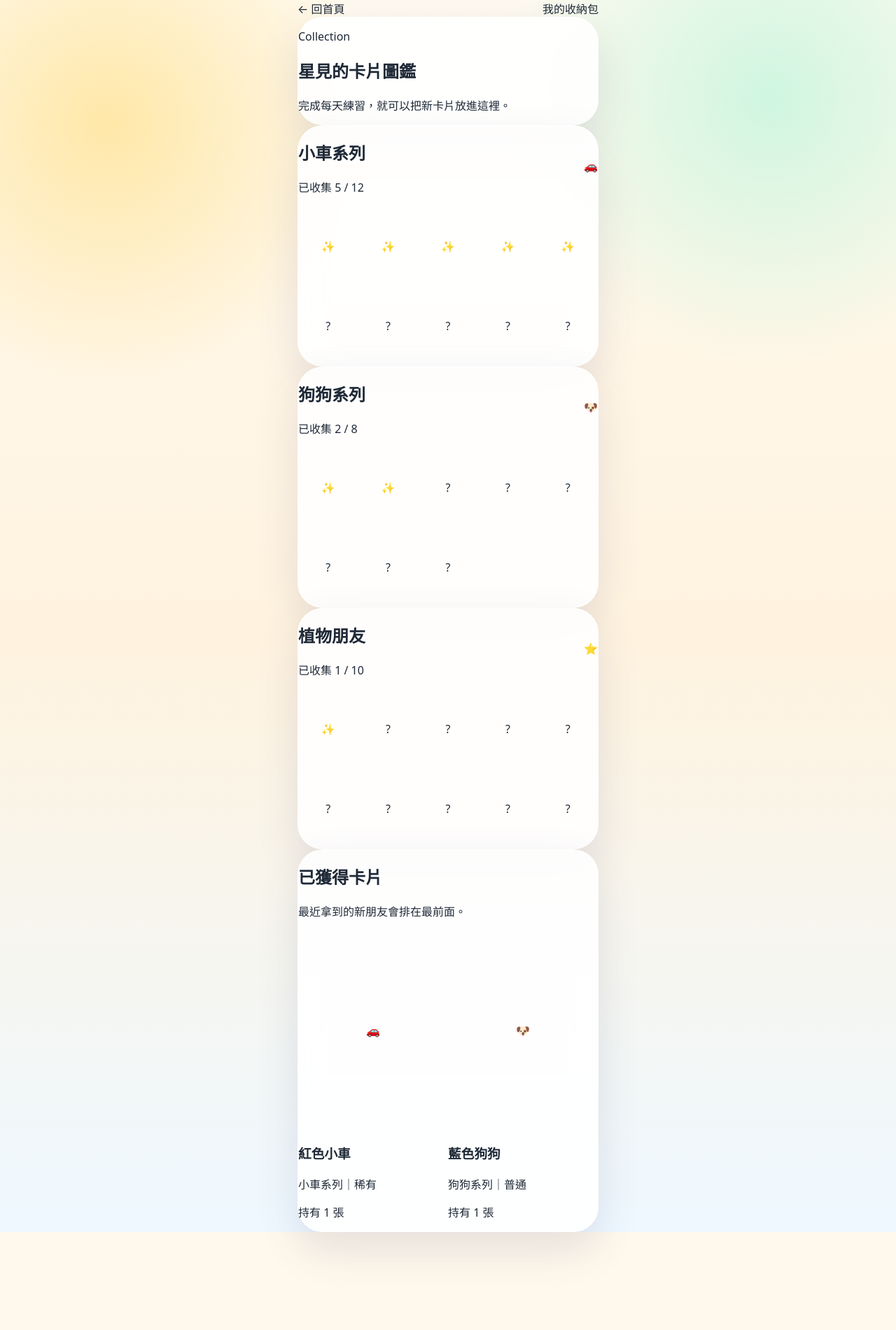
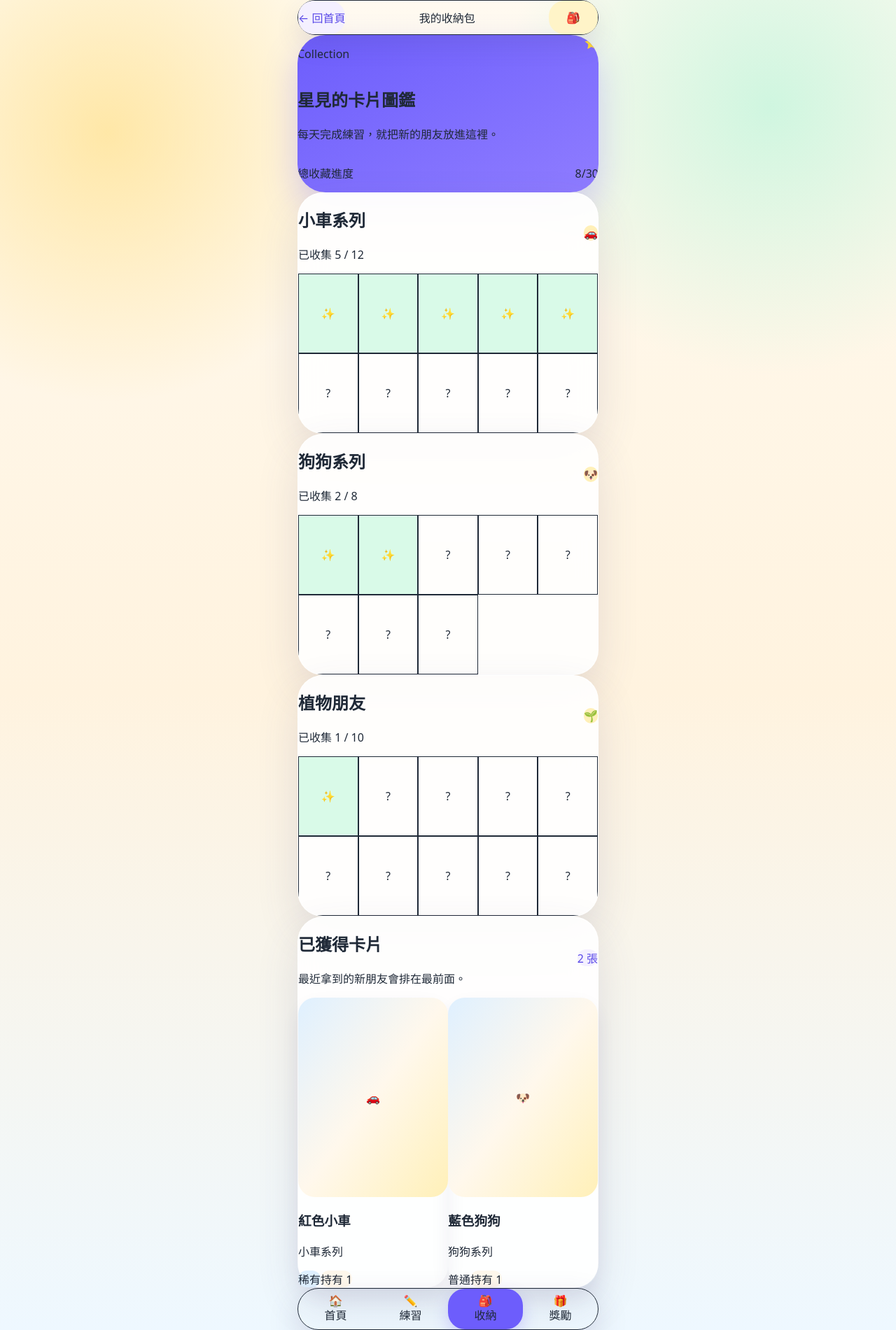
Before and after one commit to daisanity-svg/star-practice-pwa, a Next.js app: page /collection in a window 1280 px wide. Shown: the whole page at 70% size. Before the commit the page ends 1761 px from the top, so only its background shows below. Built offline with nearby package versions, Linux system fonts and the light colour scheme; no server answers; the database is empty.

Commit message:
Polish collection page UI

```diff
--- a/app/collection/page.tsx
+++ b/app/collection/page.tsx
@@ -1,5 +1,6 @@
 import Image from 'next/image';
-import Link from 'next/link';
+import { KidBottomNav } from '@/components/KidBottomNav';
+import { KidTopBar } from '@/components/KidTopBar';
 import { PhoneFrame } from '@/components/PhoneFrame';
 import { getChildInventory, getCollectionSummary } from '@/lib/data/rewards';
 
@@ -10,26 +11,40 @@ const rarityLabel: Record<string, string> = {
   legendary: '傳說'
 };
 
+const rarityStyle: Record<string, string> = {
+  common: 'bg-slate-100 text-slate-500',
+  rare: 'bg-[#dff0ff] text-blue-700',
+  super_rare: 'bg-[#f4e8ff] text-purple-700',
+  legendary: 'bg-[#fff0b8] text-amber-900'
+};
+
 export default async function CollectionPage() {
   const [collections, inventory] = await Promise.all([getCollectionSummary(), getChildInventory()]);
+  const ownedTotal = collections.reduce((sum, item) => sum + item.owned, 0);
+  const cardTotal = collections.reduce((sum, item) => sum + item.total, 0);
 
   return (
     <PhoneFrame>
-      <div className="mb-4 flex items-center justify-between">
-        <Link href="/" className="rounded-full bg-white/80 px-4 py-3 text-base font-black text-slate-600 shadow-sm">
-          ← 回首頁
-        </Link>
-        <div className="rounded-full bg-white/80 px-4 py-3 text-base font-black text-grape shadow-sm">
-          我的收納包
+      <KidTopBar title="我的收納包" rightLabel="🎒" />
+
+      <section className="overflow-hidden rounded-[40px] bg-gradient-to-br from-[#6d5dfc] to-[#8f7cff] p-6 text-white shadow-[0_22px_50px_rgba(109,93,252,0.28)]">
+        <div className="flex items-start justify-between gap-4">
+          <div>
+            <p className="rounded-full bg-white/20 px-4 py-2 text-base font-black inline-flex">Collection</p>
+            <h1 className="mt-5 text-4xl font-black leading-tight">星見的卡片圖鑑</h1>
+            <p className="mt-3 text-lg font-bold leading-relaxed text-white/80">每天完成練習，就把新的朋友放進這裡。</p>
+          </div>
+          <div className="flex h-20 w-20 shrink-0 items-center justify-center rounded-[28px] bg-white/20 text-5xl">⭐</div>
+        </div>
+        <div className="mt-6 rounded-[30px] bg-white/15 p-4">
+          <div className="flex items-end justify-between">
+            <p className="text-base font-black text-white/80">總收藏進度</p>
+            <p className="text-3xl font-black">{ownedTotal}/{cardTotal || 0}</p>
+          </div>
+          <div className="mt-3 h-4 overflow-hidden rounded-full bg-white/25">
+            <div className="h-full rounded-full bg-[#fff0b8]" style={{ width: `${cardTotal > 0 ? Math.round((ownedTotal / cardTotal) * 100) : 0}%` }} />
           </div>
         </div>
-
-      <section className="kid-card p-6">
-        <p className="text-base font-bold text-grape">Collection</p>
-        <h1 className="mt-2 text-3xl font-black leading-tight text-ink">星見的卡片圖鑑</h1>
-        <p className="mt-3 text-lg font-bold leading-relaxed text-slate-500">
-          完成每天練習，就可以把新卡片放進這裡。
-        </p>
       </section>
 
       <section className="mt-5 space-y-4">
@@ -37,7 +52,7 @@ export default async function CollectionPage() {
           const percent = collection.total > 0 ? Math.round((collection.owned / collection.total) * 100) : 0;
 
           return (
-            <div key={collection.id} className="kid-card p-5">
+            <div key={collection.id} className="kid-card overflow-hidden p-5">
               <div className="flex items-center justify-between gap-4">
                 <div>
                   <h2 className="text-2xl font-black text-ink">{collection.name}</h2>
@@ -45,21 +60,21 @@ export default async function CollectionPage() {
                     已收集 {collection.owned} / {collection.total}
                   </p>
                 </div>
-                <div className="flex h-16 w-16 items-center justify-center rounded-[24px] bg-butter text-3xl">
-                  {collection.name.includes('車') ? '🚗' : collection.name.includes('狗') ? '🐶' : '⭐'}
+                <div className="flex h-16 w-16 items-center justify-center rounded-[24px] bg-[#fff0b8] text-3xl shadow-sm">
+                  {collection.name.includes('車') ? '🚗' : collection.name.includes('狗') ? '🐶' : collection.name.includes('植物') ? '🌱' : '⭐'}
                 </div>
               </div>
 
               <div className="mt-4 h-4 overflow-hidden rounded-full bg-white/80">
-                <div className="h-full rounded-full bg-grape" style={{ width: `${percent}%` }} />
+                <div className="h-full rounded-full bg-gradient-to-r from-[#6d5dfc] to-[#8f7cff]" style={{ width: `${percent}%` }} />
               </div>
 
               <div className="mt-4 grid grid-cols-5 gap-2">
                 {Array.from({ length: Math.min(collection.total || 5, 10) }).map((_, index) => (
                   <div
                     key={index}
-                    className={`flex aspect-[3/4] items-center justify-center rounded-2xl text-xl shadow-sm ${
-                      index < collection.owned ? 'bg-mint' : 'bg-white/60 text-slate-300'
+                    className={`flex aspect-[3/4] items-center justify-center rounded-2xl border text-xl font-black shadow-sm ${
+                      index < collection.owned ? 'border-emerald-100 bg-[#d9fae8] text-emerald-700' : 'border-white bg-white/60 text-slate-300'
                     }`}
                   >
                     {index < collection.owned ? '✨' : '?'}
@@ -72,32 +87,50 @@ export default async function CollectionPage() {
       </section>
 
       <section className="mt-5 kid-card p-5">
+        <div className="flex items-center justify-between gap-3">
+          <div>
             <h2 className="text-2xl font-black text-ink">已獲得卡片</h2>
             <p className="mt-1 text-base font-bold text-slate-500">最近拿到的新朋友會排在最前面。</p>
+          </div>
+          <div className="rounded-full bg-[#f4f0ff] px-4 py-2 text-base font-black text-[#5b4be8]">{inventory.length} 張</div>
+        </div>
+
+        {inventory.length ? (
           <div className="mt-5 grid grid-cols-2 gap-4">
             {inventory.map((item) => {
               const card = item.card;
               if (!card) return null;
 
               return (
-              <div key={item.id} className="rounded-[28px] bg-white p-3 shadow-sm">
-                <div className="relative flex aspect-[3/4] items-center justify-center overflow-hidden rounded-[22px] bg-gradient-to-br from-skysoft to-butter">
+                <div key={item.id} className="rounded-[30px] bg-white p-3 shadow-[0_12px_26px_rgba(77,68,111,0.08)]">
+                  <div className="relative flex aspect-[3/4] items-center justify-center overflow-hidden rounded-[24px] bg-gradient-to-br from-[#dff0ff] via-[#fff8ec] to-[#fff0b8]">
                     {card.rendered_card_image_url ? (
-                    <Image src={card.rendered_card_image_url} alt={card.name} fill className="object-cover" sizes="160px" />
+                      <Image src={card.rendered_card_image_url} alt={card.name} fill className="object-cover" sizes="170px" />
                     ) : (
-                    <div className="text-5xl">{card.name.includes('車') ? '🚗' : card.name.includes('狗') ? '🐶' : '⭐'}</div>
+                      <div className="text-6xl">{card.name.includes('車') ? '🚗' : card.name.includes('狗') ? '🐶' : '⭐'}</div>
                     )}
                   </div>
                   <h3 className="mt-3 text-lg font-black text-ink">{card.name}</h3>
-                <p className="mt-1 text-sm font-bold text-slate-500">
-                  {card.series?.name ?? '收藏卡'}｜{rarityLabel[card.rarity] ?? card.rarity}
-                </p>
-                <p className="mt-1 text-sm font-black text-grape">持有 {item.quantity} 張</p>
+                  <p className="mt-1 text-sm font-bold text-slate-500">{card.series?.name ?? '收藏卡'}</p>
+                  <div className="mt-3 flex flex-wrap gap-2">
+                    <span className={`rounded-full px-3 py-1 text-xs font-black ${rarityStyle[card.rarity] ?? rarityStyle.common}`}>
+                      {rarityLabel[card.rarity] ?? card.rarity}
+                    </span>
+                    <span className="rounded-full bg-[#fff8ec] px-3 py-1 text-xs font-black text-amber-900">持有 {item.quantity}</span>
+                  </div>
                 </div>
               );
             })}
           </div>
+        ) : (
+          <div className="mt-5 rounded-[30px] bg-[#fff8ec] p-8 text-center">
+            <div className="text-6xl">🎁</div>
+            <p className="mt-4 text-xl font-black text-ink">還沒有卡片</p>
+            <p className="mt-2 text-base font-bold text-slate-500">完成今天的練習，就能拿到第一張卡。</p>
+          </div>
+        )}
       </section>
+      <KidBottomNav />
     </PhoneFrame>
   );
 }
```
Lines whose indentation alone changed are shown as unchanged.
